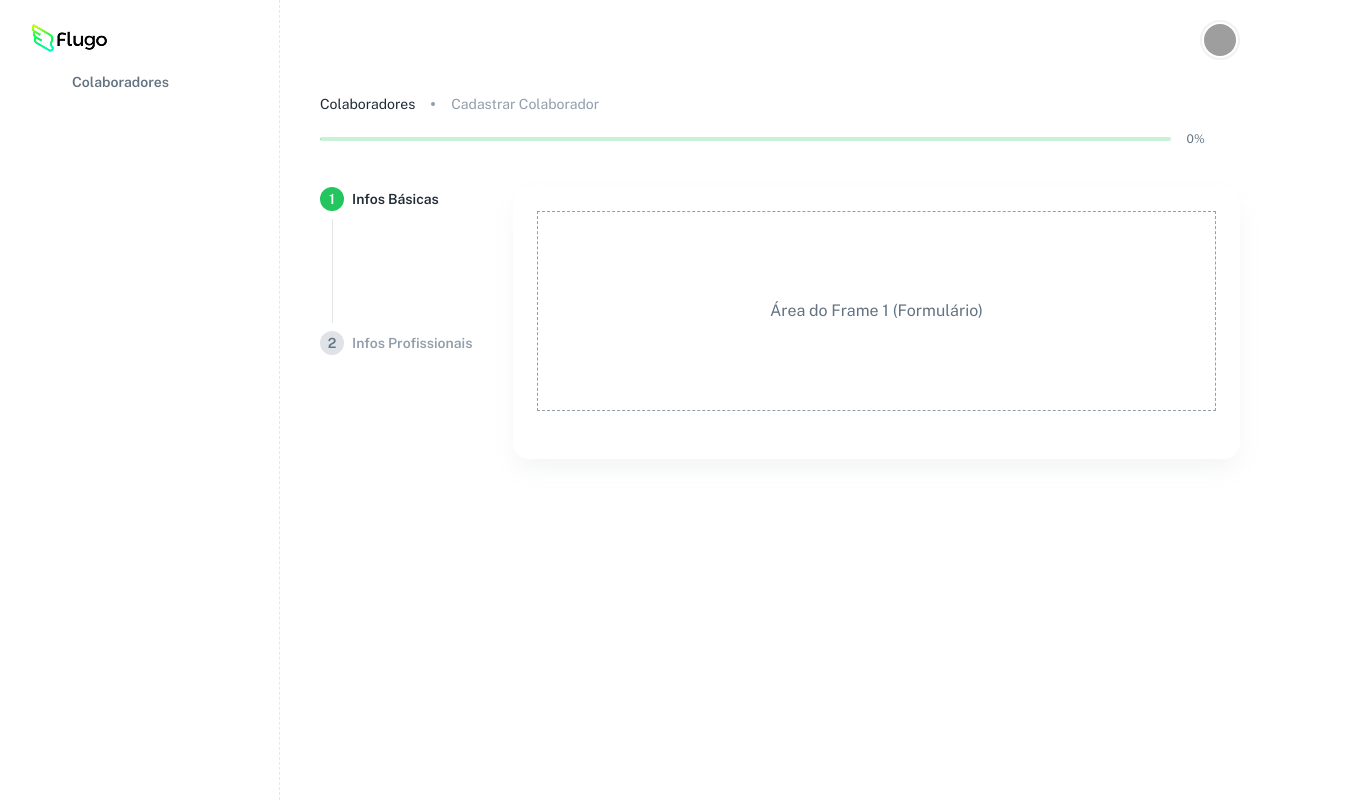
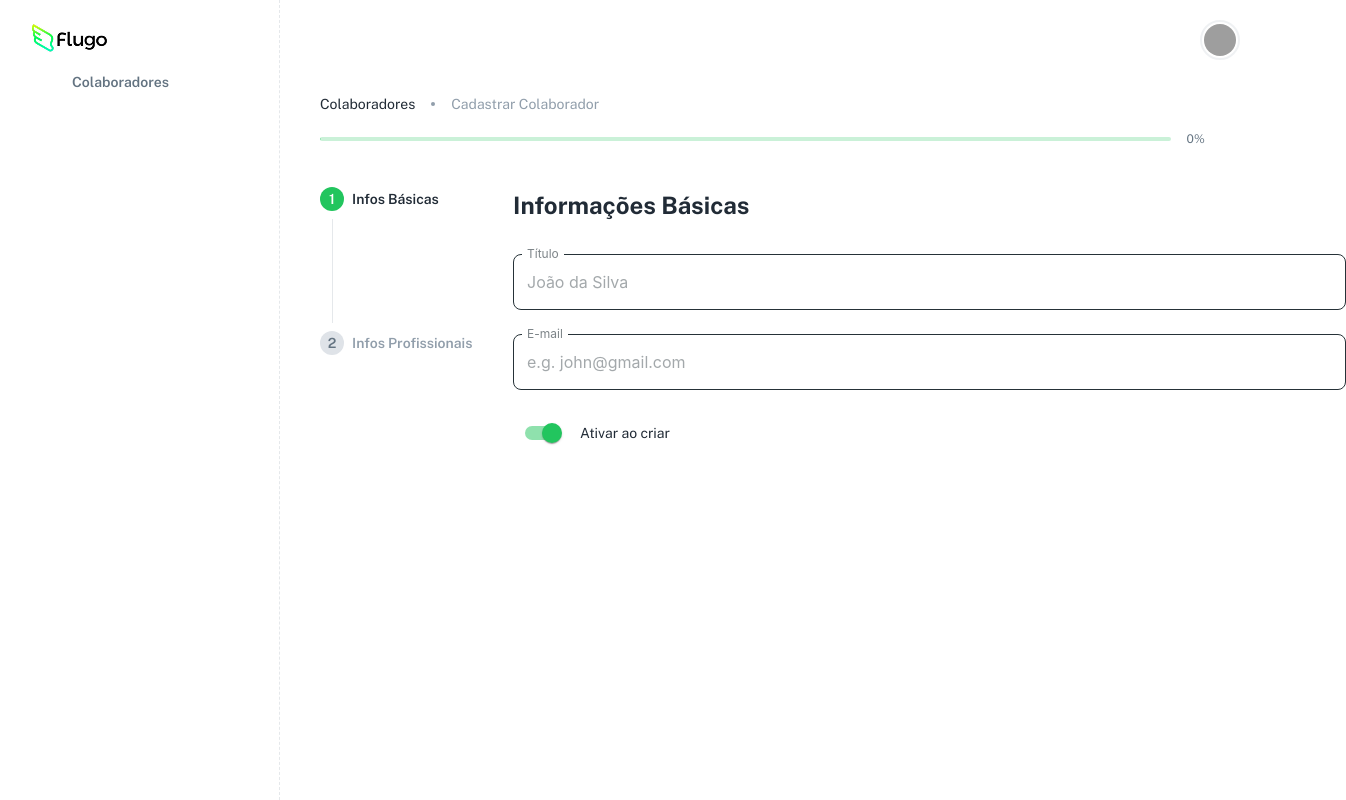
Before and after one commit to jampdroRomano/employee-onboarding-wizard, a React (Vite) app: page /criar in a window 1280 px wide. Shown: the whole page, 1346 px wide, since content can reach past the window. Built offline with nearby package versions, Linux system fonts and the light colour scheme; grey boxes are pictures that could not be loaded; some icons are missing.

Commit message:
feat: implement BasicInfoForm and AppSwitchLabel components; update CreateEmployee page layout

```diff
--- /dev/null
+++ b/src/components/common/AppSwitchLabel.tsx
@@ -0,0 +1,43 @@
+import { Box, Switch, Typography } from '@mui/material';
+
+export const AppSwitchLabel = () => {
+  return (
+    <Box
+      sx={{
+        display: 'flex',
+        alignItems: 'center',
+        gap: '9px',
+        width: '833px',
+        mt: '24px',
+      }}
+    >
+      <Switch
+        defaultChecked
+        sx={{
+            '& .MuiSwitch-switchBase.Mui-checked': {
+                color: '#22C55E',
+                '&:hover': {
+                    backgroundColor: 'rgba(34, 197, 94, 0.08)',
+                },
+            },
+            '& .MuiSwitch-switchBase.Mui-checked + .MuiSwitch-track': {
+                backgroundColor: '#22C55E',
+            },
+        }}
+      />
+
+      <Typography
+        sx={{
+            fontFamily: '"Public Sans", sans-serif',
+            fontWeight: 400,
+            fontSize: '14px',
+            lineHeight: '22px',
+            color: '#212B36',
+            whiteSpace: 'nowrap',
+        }}
+      >
+        Ativar ao criar
+      </Typography>
+    </Box>
+  );
+};
--- /dev/null
+++ b/src/components/common/AppTextField.tsx
@@ -0,0 +1,78 @@
+import { TextField } from '@mui/material';
+import type { TextFieldProps, InputLabelProps } from '@mui/material';
+
+const fontInter = {
+  fontFamily: '"Inter", sans-serif',
+};
+
+type AppTextFieldProps = TextFieldProps & {
+  focusColor?: string;
+  fixedActiveColor?: string;
+};
+
+export const AppTextField = ({
+  focusColor = '#22C55E',
+  fixedActiveColor,
+  sx,
+  ...props
+}: AppTextFieldProps) => {
+
+  const baseColor = fixedActiveColor || '#263238';
+  const interactionColor = fixedActiveColor || focusColor;
+
+  return (
+    <TextField
+      variant="outlined"
+      fullWidth
+      slotProps={{
+        inputLabel: {
+            shrink: true,
+            sx: {
+                ...fontInter,
+                fontSize: '16px',
+                color: fixedActiveColor ? fixedActiveColor : 'rgba(38, 50, 56, 0.6)',
+                '&.Mui-focused': {
+                  color: interactionColor,
+                  fontWeight: 500,
+                },
+            } as InputLabelProps['sx']
+        },
+        input: {
+            sx: {
+                ...fontInter,
+                height: '56px',
+                boxSizing: 'border-box',
+                color: '#263238',
+            }
+        }
+      }}
+      sx={{
+        width: '833px',
+        maxWidth: '100%',
+        '& .MuiOutlinedInput-root': {
+          borderRadius: '8px',
+          backgroundColor: 'transparent',
+
+          // Borda Base
+          '& fieldset': {
+            borderColor: baseColor,
+            borderWidth: fixedActiveColor ? '2px' : '1px',
+          },
+
+          // Hover
+          '&:hover fieldset': {
+            borderColor: interactionColor,
+          },
+
+          // Focus
+          '&.Mui-focused fieldset': {
+            borderColor: interactionColor,
+            borderWidth: '2px',
+          },
+        },
+        ...sx,
+      }}
+      {...props}
+    />
+  );
+};
--- /dev/null
+++ b/src/components/onboarding/BasicInfoForm.tsx
@@ -0,0 +1,40 @@
+import { Box, Typography, Stack } from '@mui/material';
+import { AppTextField } from '../common/AppTextField';
+import { AppSwitchLabel } from '../common/AppSwitchLabel';
+
+export const BasicInfoForm = () => {
+  return (
+    <Box sx={{ width: '100%' }}>
+      <Typography
+        component="h2"
+        sx={{
+            mb: '31px',
+            fontFamily: '"Public Sans", sans-serif',
+            fontWeight: 700,
+            fontSize: '24px',
+            color: '#212B36'
+        }}
+      >
+        Informações Básicas
+      </Typography>
+
+      <Stack spacing={3}>
+
+        <AppTextField
+            label="Título"
+            placeholder="João da Silva"
+            focusColor="#22C55E"
+        />
+
+        <AppTextField
+            label="E-mail"
+            placeholder="e.g. john@gmail.com"
+            focusColor="#22C55E"
+        />
+
+        <AppSwitchLabel />
+
+      </Stack>
+    </Box>
+  );
+};
--- a/src/components/onboarding/StepperVertical.tsx
+++ b/src/components/onboarding/StepperVertical.tsx
@@ -3,7 +3,7 @@ import { Box, Stack, Typography } from '@mui/material';
 export const StepperVertical = () => {
   return (
     <Stack
-      spacing={1} // gap: 8px entre os elementos
+      spacing={1}
       sx={{
         width: '153px',
         height: '272px'
--- a/src/pages/CreateEmployee.tsx
+++ b/src/pages/CreateEmployee.tsx
@@ -1,7 +1,8 @@
-import { Box, Paper } from '@mui/material';
+import { Box } from '@mui/material';
 import { AppBreadcrumbs } from '../components/common/AppBreadcrumbs';
 import { OnboardingProgress } from '../components/common/OnboardingProgress';
 import { StepperVertical } from '../components/onboarding/StepperVertical';
+import { BasicInfoForm } from '../components/onboarding/BasicInfoForm';
 
 export const CreateEmployee = () => {
   return (
@@ -21,7 +22,7 @@ export const CreateEmployee = () => {
          <OnboardingProgress progress={0} />
       </Box>
 
-      {/* 3. FRAME 4 - Container Principal */}
+      {/* 3. Container Principal (Stepper + Form) */}
       <Box
         sx={{
           mt: '39px',
@@ -36,21 +37,10 @@ export const CreateEmployee = () => {
           <StepperVertical />
         </Box>
 
-        {/* Coluna Direita: Área do Formulário) */}
-        <Paper
-          sx={{
-            width: '833px',
-            p: 3,
-            borderRadius: '16px',
-            bgcolor: '#FFFFFF',
-            boxShadow: '0px 12px 24px -4px rgba(145, 158, 171, 0.12)',
-          }}
-        >
-          {/* O conteúdo do formulário (Inputs, Switches) */}
-          <Box sx={{ height: '200px', border: '1px dashed #919EAB', display: 'flex', alignItems: 'center', justifyContent: 'center', color: 'text.secondary' }}>
-            Área do Frame 1 (Formulário)
-          </Box>
-        </Paper>
+        {/* Coluna Direita: Formulário */}
+        <Box sx={{ width: '833px' }}>
+          <BasicInfoForm />
+        </Box>
       </Box>
     </Box>
   );
```
